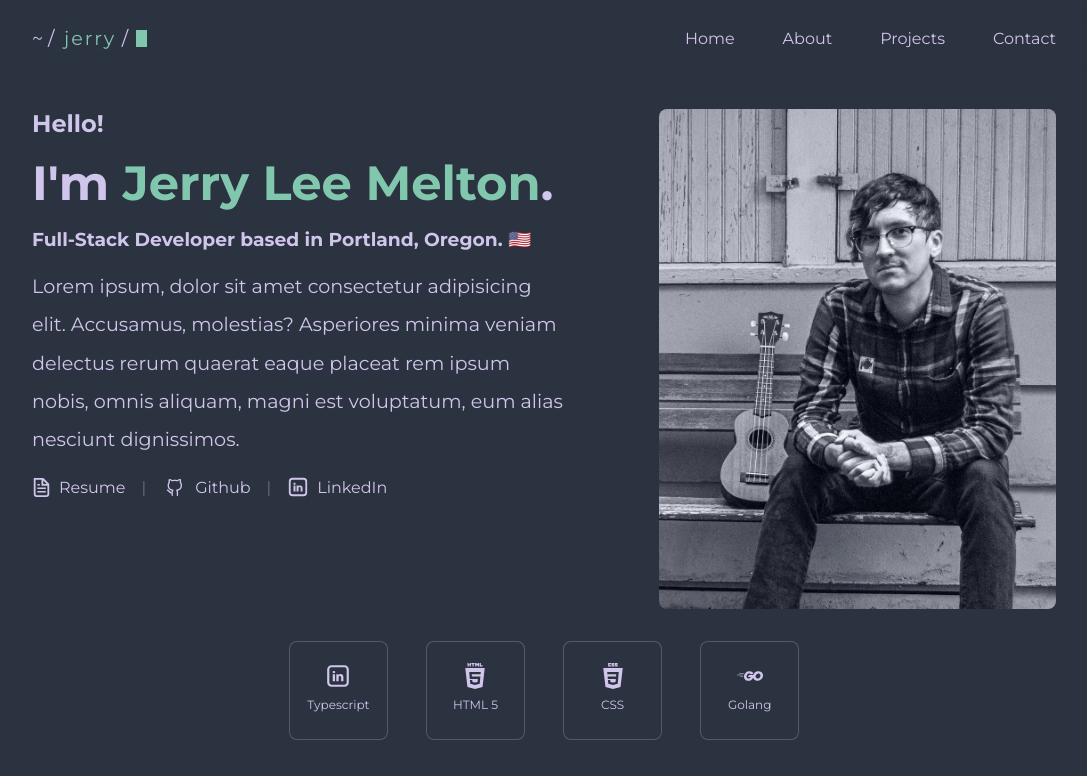
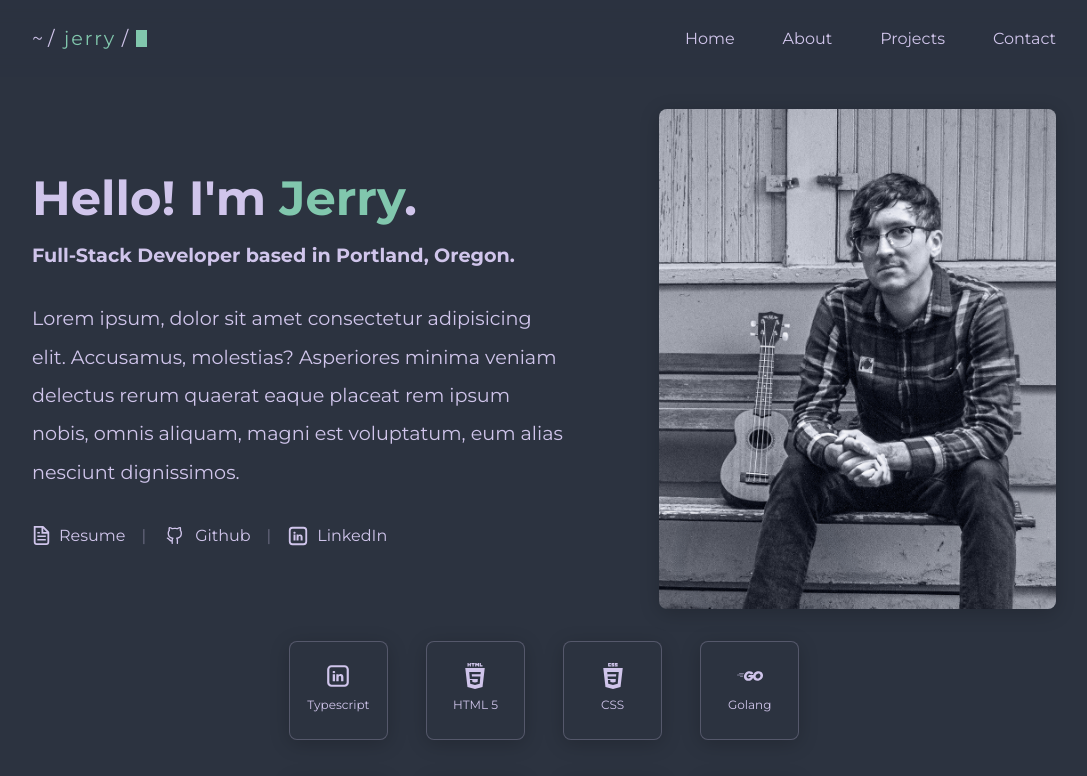
Before and after one commit to JerryLeeMelton/Trellis, a Next.js app: page / in a window 1280 px wide. Shown: the top 776 px of the page, without its empty margins (96-1183 px from the left). Built offline with nearby package versions, Linux system fonts and the light colour scheme.

Commit message:
Styling adjustments

```diff
--- a/app/about/page.tsx
+++ b/app/about/page.tsx
@@ -67,7 +67,7 @@ export default function About() {
             height={300}
             className="cat-image img-zoom"
           />
-          <p>Hank</p>
+          <p className="cat-pic-label">Hank</p>
         </div>
         <div>
           <Image
@@ -77,7 +77,7 @@ export default function About() {
             height={300}
             className="cat-image img-zoom"
           />
-          <p>Josie</p>
+          <p className="cat-pic-label">Josie</p>
         </div>
         <div>
           <Image
@@ -87,7 +87,7 @@ export default function About() {
             height={300}
             className="cat-image img-zoom"
           />
-          <p>Dorian</p>
+          <p className="cat-pic-label">Dorian</p>
         </div>
       </AnimDiv>
     </AnimPage>
--- a/app/page.tsx
+++ b/app/page.tsx
@@ -3,6 +3,7 @@ import {
   AnimH1,
   AnimH2,
   AnimH3,
+  AnimH4,
   AnimP,
   AnimPage,
 } from "@/components/animationComponents/AnimatedComponents"
@@ -19,12 +20,12 @@ export default function Home() {
       <section className="intro-section-container">
         <div className="intro-text-and-hero-image-container">
           <div className="intro-text-container">
-            <AnimH2>Hello!</AnimH2>
+            {/* <AnimH2>Hello!</AnimH2> */}
             <AnimH1>
-              I'm <span className="text-accent-main">Jerry Lee Melton</span>.
+              Hello! I'm <span className="text-accent-main">Jerry</span>.
             </AnimH1>
-            <AnimH3>Full-Stack Developer based in Portland, Oregon. 🇺🇸</AnimH3>
-            <AnimP>
+            <AnimH4>Full-Stack Developer based in Portland, Oregon.</AnimH4>
+            <AnimP className="intro-text">
               Lorem ipsum, dolor sit amet consectetur adipisicing elit.
               Accusamus, molestias? Asperiores minima veniam delectus rerum
               quaerat eaque placeat rem ipsum nobis, omnis aliquam, magni est
--- a/app/styles.css
+++ b/app/styles.css
@@ -13,6 +13,7 @@ Desktop: 1025px+ */
   --accent-main: #81c7ad;
 
   --default-border-radius: 8px;
+  --card-shadow: 0 4px 20px rgba(0, 0, 0, 0.2);
 }
 
 body {
@@ -49,6 +50,7 @@ a:hover {
 
 img {
   border-radius: var(--default-border-radius);
+  box-shadow: var(--card-shadow);
 }
 
 .svg-icon {
@@ -75,7 +77,16 @@ img {
 }
 
 h1 {
-  font-size: clamp(1.5rem, 4vw, 3rem);
+  font-size: clamp(2rem, 4vw, 3rem);
+}
+h2 {
+  font-size: clamp(1.25rem, 3vw, 2.5rem);
+}
+h3 {
+  font-size: clamp(1.1rem, 2.5vw, 2rem);
+}
+h4 {
+  font-size: clamp(1rem, 1.5vw, 1.25rem);
 }
 
 .opacity-80 {
@@ -256,6 +267,7 @@ h1 {
   flex-direction: row;
   align-items: center;
   font-size: 1rem;
+  margin-top: 1rem;
   gap: 1rem;
 }
 .intro-social-links-container a {
@@ -265,10 +277,15 @@ h1 {
   gap: 0.5rem;
 }
 
+.intro-text {
+  margin-top: 1rem !important;
+}
+
 .intro-text-and-hero-image-container {
   display: flex;
   flex-direction: row;
   justify-content: space-between;
+  align-items: center;
   gap: 2rem;
 }
 
@@ -283,7 +300,8 @@ h1 {
 .intro-text-container p,
 .intro-text-container h1,
 .intro-text-container h2,
-.intro-text-container h3 {
+.intro-text-container h3,
+.intro-text-container h4 {
   margin-top: 0;
   margin-bottom: 0;
 }
@@ -337,6 +355,7 @@ h1 {
   border: 1px solid var(--accent-main);
   border-radius: var(--default-border-radius);
   padding: 1rem;
+  box-shadow: var(--card-shadow);
 }
 
 /* Projects Page ================================================== */
@@ -365,6 +384,7 @@ h1 {
   text-decoration: none;
   cursor: pointer;
   transition: border-color 0.2s ease;
+  box-shadow: var(--card-shadow);
 }
 .project-card-container:hover {
   border-color: var(--accent-main);
@@ -395,6 +415,11 @@ h1 {
   color: var(--background);
   padding: 0.2rem 0.5rem;
   border-radius: var(--default-border-radius);
+}
+
+/* Latest Posts Card ------------------------- */
+.latest-posts-card-container {
+  box-shadow: var(--card-shadow);
 }
 
 /* Skills Cards ------------------------------ */
@@ -428,6 +453,7 @@ h1 {
   border-radius: var(--default-border-radius);
   padding: 0.8rem;
   aspect-ratio: 1 / 1;
+  box-shadow: var(--card-shadow);
 }
 .skills-card-container p {
   font-size: 0.75rem;
@@ -444,7 +470,9 @@ h1 {
 .skills-card-container:hover p {
   border-color: var(--accent-main);
   color: var(--accent-main);
-  transition: border-color 0.2s ease, transform 0.2s ease;
+  transition:
+    border-color 0.2s ease,
+    transform 0.2s ease;
 }
 
 .skills-card-container:hover svg {
@@ -495,7 +523,6 @@ h1 {
   align-items: center;
   font-size: 1rem;
   margin-top: 2rem;
-  margin-bottom: 2rem;
   gap: 1rem;
 }
 .about-social-links-container a {
@@ -532,6 +559,10 @@ h1 {
 }
 .cat-pics-container p {
   line-height: 0;
+}
+.cat-pic-label {
+  font-size: 1.2rem;
+  margin-top: 1.8rem;
 }
 
 @media screen and (max-width: 768px) {
--- a/components/animationComponents/AnimatedComponents.tsx
+++ b/components/animationComponents/AnimatedComponents.tsx
@@ -74,3 +74,10 @@ export function AnimH3({ children, className }: AnimDivProps) {
     </motion.h3>
   )
 }
+export function AnimH4({ children, className }: AnimDivProps) {
+  return (
+    <motion.h4 variants={item} className={className}>
+      {children}
+    </motion.h4>
+  )
+}
--- a/components/cards/TagElement.tsx
+++ b/components/cards/TagElement.tsx
@@ -11,7 +11,9 @@ const tagColors: Record<string, string> = {
   golang: "#bce5bc",
   electron: "#e5d2bc",
   redux: "#dee5bc",
-  css: "#e5bcbc",
+  css3: "#e5bcbc",
+  html5: "#e5c9bc",
+  kotlin: "#c9e5bc",
 }
 
 export default function TagElement({ tagName }: TagElementProps) {
--- a/components/cards/projectCardData/ProjectCardData.ts
+++ b/components/cards/projectCardData/ProjectCardData.ts
@@ -17,7 +17,7 @@ export const projectCardData: Record<string, ProjectCardData> = {
     image: "/images/placeholder.webp",
     description:
       "An AI-powered solution for polygon analysis and visualization.",
-    tags: ["react", "electron", "redux"],
+    tags: ["typescript", "react", "electron", "redux", "kotlin"],
   },
   chessAi: {
     title: "Chess AI",
```
